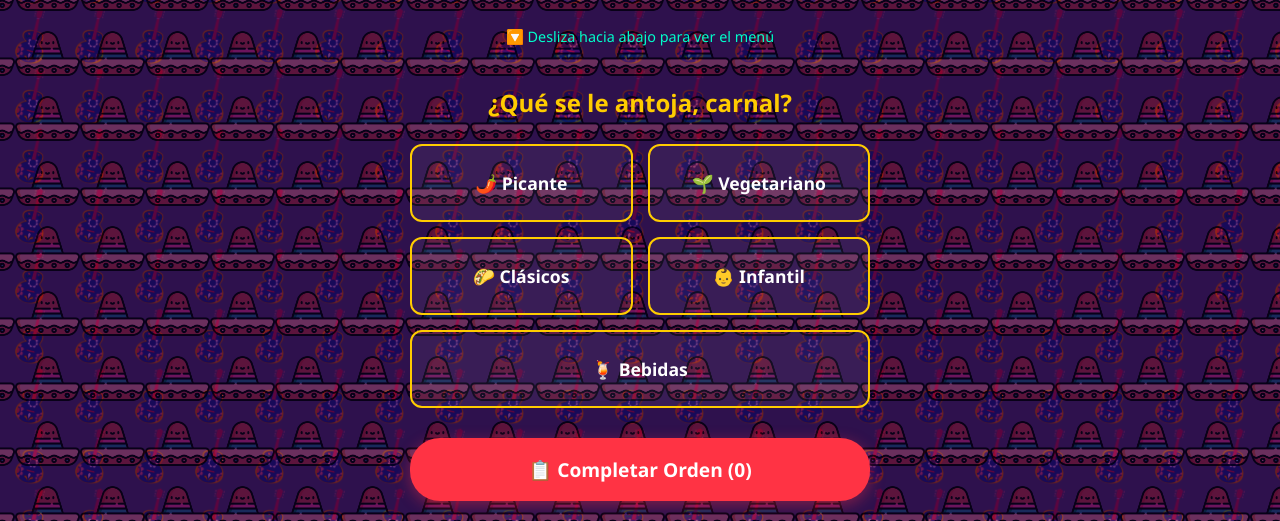
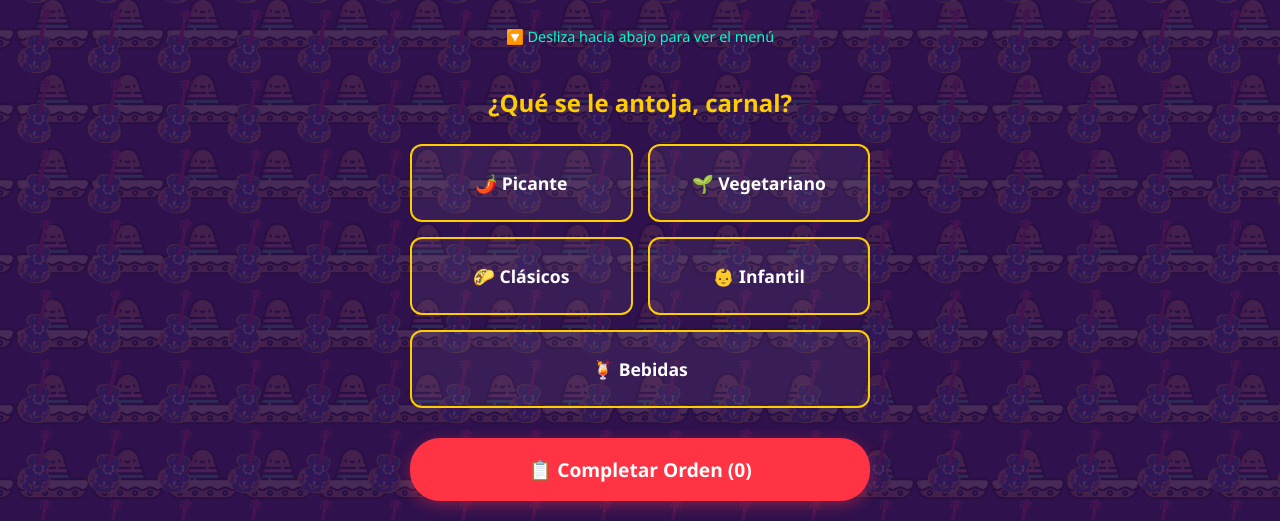
Before and after one commit to Andressdevk/La-cantina-del-sol, a plain HTML site: page index.html in a window 1280 px wide. Shown: the part 414-935 px from the top of the page. Drawn offline with Linux system fonts and the light colour scheme.

Commit message:
Update style.css

```diff
--- a/style.css
+++ b/style.css
@@ -14,28 +14,28 @@ body {
     position: relative;
 }
 
-/* --- IMÁGENES DE FONDO DECORATIVAS --- */
-/* --- NUEVA CONFIGURACIÓN DEL FONDO (EFECTO ESTAMPADO) --- */
+/* --- CONFIGURACIÓN DEL FONDO CON ESTAMPADO (CORREGIDO) --- */
 body {
-    background-color: #2e114d; /* El morado base predominante */
+    background-color: #2e114d; /* El morado base */
 
-    /* Cargamos las 3 imágenes como capas de fondo simultáneas */
+    /* Pusimos un filtro morado transparente (rgba) arriba del todo.
+       El número '0.88' controla qué tan oscuro se ve el fondo.
+       Si lo bajas a 0.80 el estampado se verá más brillante; si lo subes a 0.95 se verá más sutil.
+    */
     background-image:
+        linear-gradient(rgba(46, 17, 77, 0.88), rgba(46, 17, 77, 0.88)),
         url('img/GuitarraMexicana.png'),
         url('img/calavera.png'),
         url('img/sombrero.png');
 
-    /* Indicamos que se repitan en mosaico en todo el sitio */
-    background-repeat: repeat, repeat, repeat;
+    /* Le decimos al filtro que no se repita, pero a las 3 imágenes sí */
+    background-repeat: no-repeat, repeat, repeat, repeat;
 
-    /* Ajustamos el tamaño de cada elemento del estampado (ej. 60px de ancho) */
-    background-size: 60px 60px, 55px 55px, 65px 65px;
+    /* El filtro cubre toda la pantalla (container) y las imágenes se quedan al tamaño del estampado */
+    background-size: cover, 70px 70px, 65px 65px, 75px 75px;
 
-    /* Desplazamos los puntos de inicio de cada imagen para que se mezclen y no se tapen entre sí */
-    background-position: 0px 0px, 40px 50px, 80px 110px;
-
-    /* TRUCO PRO: Creamos una capa de fusión para darles opacidad (el 0.12 controla qué tan transparente se ve) */
-    background-blend-mode: soft-light;
+    /* Posiciones en cuadrícula para que se intercalen perfectamente */
+    background-position: center, 0px 0px, 45px 50px, 90px 100px;
 
     color: #ffffff;
     min-height: 100vh;
```
